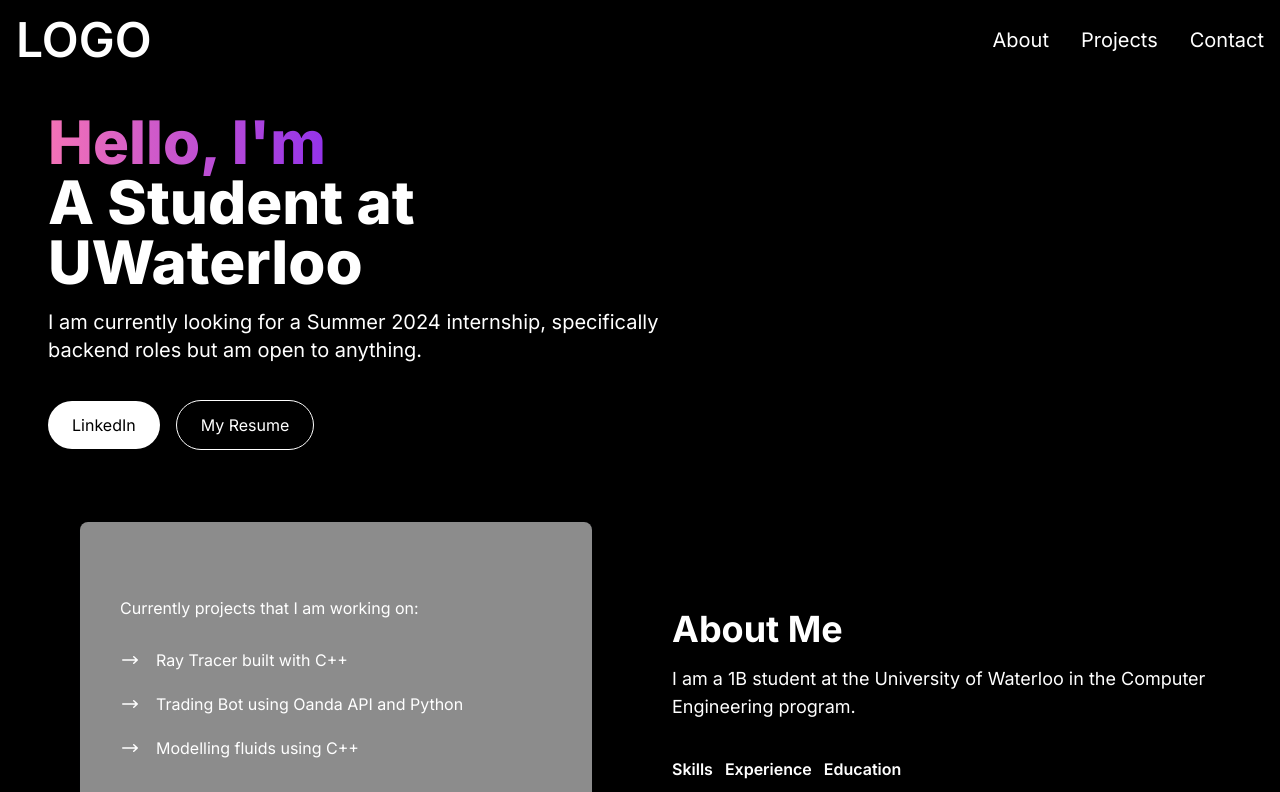
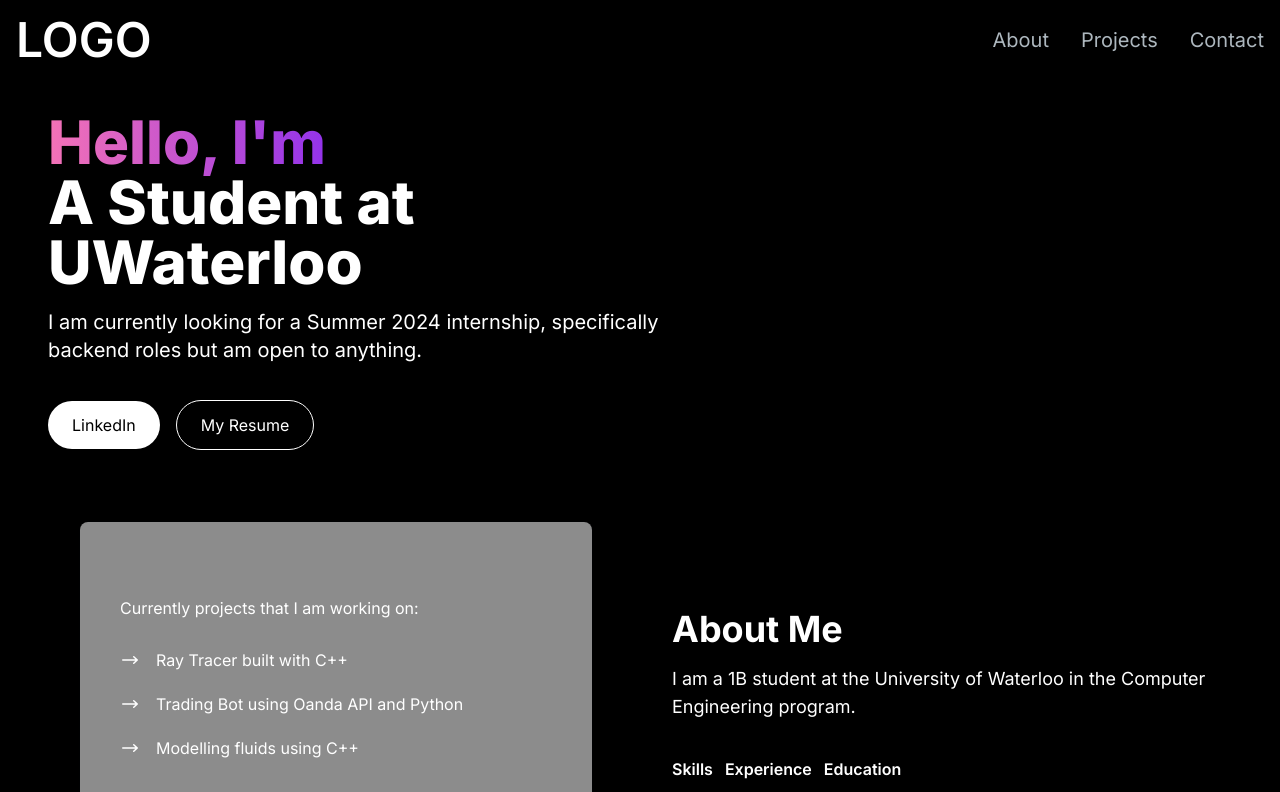
Before and after one commit to sdey02/personal_portfolio, a Next.js app: page / in a window 1280 px wide. Shown: the top 792 px of the page. Built offline with nearby package versions, Linux system fonts and the light colour scheme.

Commit message:
Trying to build on verecel

```diff
--- a/app/components/Navlink.jsx
+++ b/app/components/Navlink.jsx
@@ -1,14 +1,14 @@
-import { defaultConfig } from "next/dist/server/config-shared"
-import Link from "next/link"
+import Link from "next/link";
 
-const Navlink = ({href, title}) => {
-    return(
-        <Link
-        href={href}
-        className='block py-2 pl-3 pr-4 text-white sm:text-xl rounded md:p-0 hover:text-white'>
-            {title}
-        </Link>
-    )
-}
+const NavLink = ({ href, title }) => {
+  return (
+    <Link
+      href={href}
+      className="block py-2 pl-3 pr-4 text-[#ADB7BE] sm:text-xl rounded md:p-0 hover:text-white"
+    >
+      {title}
+    </Link>
+  );
+};
 
-export default Navlink
+export default NavLink;
```
